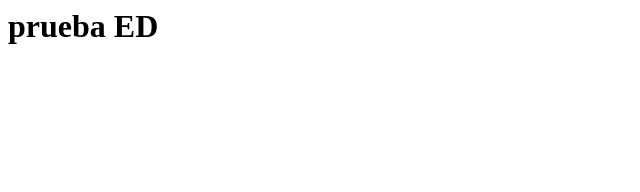
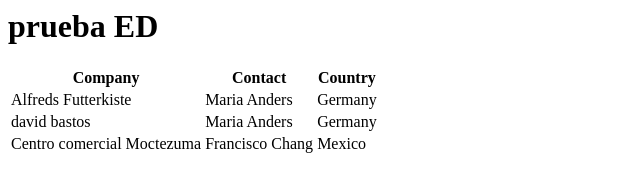
Before and after one commit to DavidKaffe/ED_Tarea02.2, a plain HTML site: page index.html in a window 1280 px wide. Shown: the whole page, without its empty margins (0-640 px from the left). Drawn offline with Linux system fonts and the light colour scheme.

Commit message:
añadir tabla a index.html

```diff
--- a/index.html
+++ b/index.html
@@ -6,5 +6,27 @@
   </head>
   <body>
   <h1>prueba ED</h1>
+  <table>
+    <tr>
+      <th>Company</th>
+      <th>Contact</th>
+      <th>Country</th>
+    </tr>
+    <tr>
+      <td>Alfreds Futterkiste</td>
+      <td>Maria Anders</td>
+      <td>Germany</td>
+    </tr>
+    <tr>
+      <td>david bastos</td>
+      <td>Maria Anders</td>
+      <td>Germany</td>
+    </tr>
+    <tr>
+      <td>Centro comercial Moctezuma</td>
+      <td>Francisco Chang</td>
+      <td>Mexico</td>
+    </tr>
+  </table>
   </body>
 </html>
```
